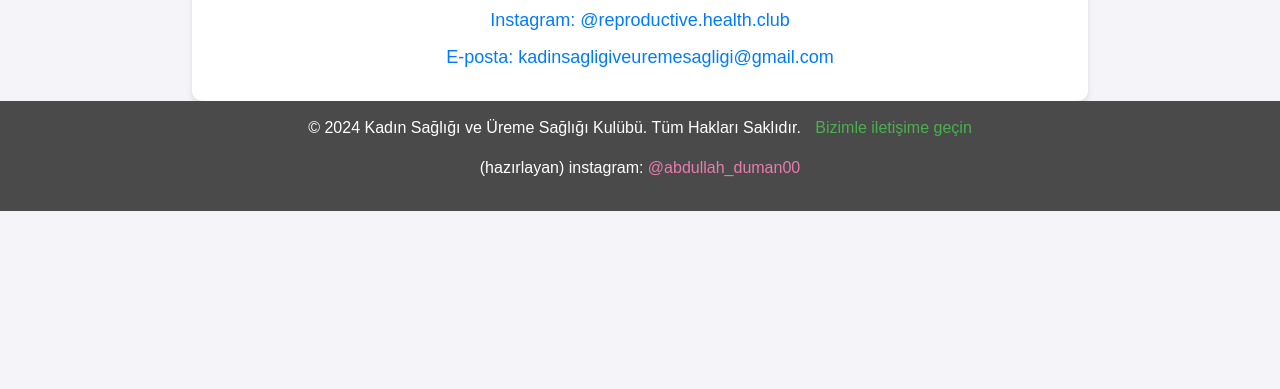
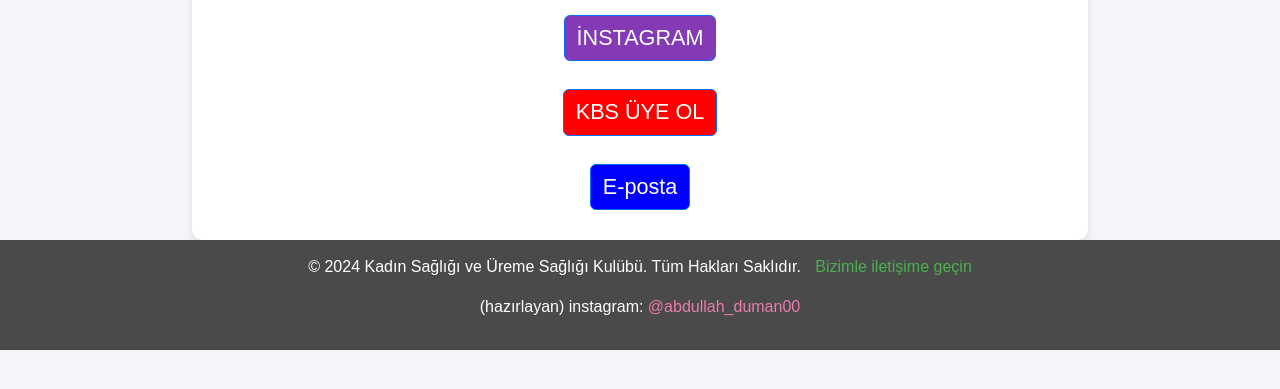
Before and after one commit to duman011/reproductive_health_club, a plain HTML site: page iletisim.html in a window 1280 px wide. Shown: the part 151-540 px from the top of the page. Drawn offline with nearby package versions, Linux system fonts and the light colour scheme.

Commit message:
Add files via upload

```diff
--- a/iletisim.html
+++ b/iletisim.html
@@ -60,9 +60,20 @@
 
       <div class="contact-container">
 
+
+
         <h1>İletişim</h1>
-        <a href="https://www.instagram.com/reproductive.health.club/" target="_blank">Instagram: @reproductive.health.club</a>
-        <a href="mailto:kadinsagligiveuremesagligi@gmail.com">E-posta: kadinsagligiveuremesagligi@gmail.com</a>
+
+
+        <div class="d-grid gap-2">
+          <a href="http://www.instagram.com/reproductive.health.club/" target="_blank" rel="noopener noreferrer"><button class="btn btn-primary" type="button" style="background-color:  #833AB4; font-size: larger;">İNSTAGRAM</button></a>
+
+          <a href="http://kbs.amasya.edu.tr" target="_blank" rel="noopener noreferrer"><button class="btn btn-primary" type="button" style="background-color: red;font-size: larger;">KBS ÜYE OL</button></a>
+          <a href="mailto:kadinsagligiveuremesagligi@gmail.com" target="_blank" rel="noopener noreferrer"><button class="btn btn-primary" type="button" style="background-color: blue;font-size: larger;">E-posta</button></a>
+
+        </div>
+
+
 
     </div>
 
```
Also changed, not shown: uyeol.html (+3 -2 lines).
